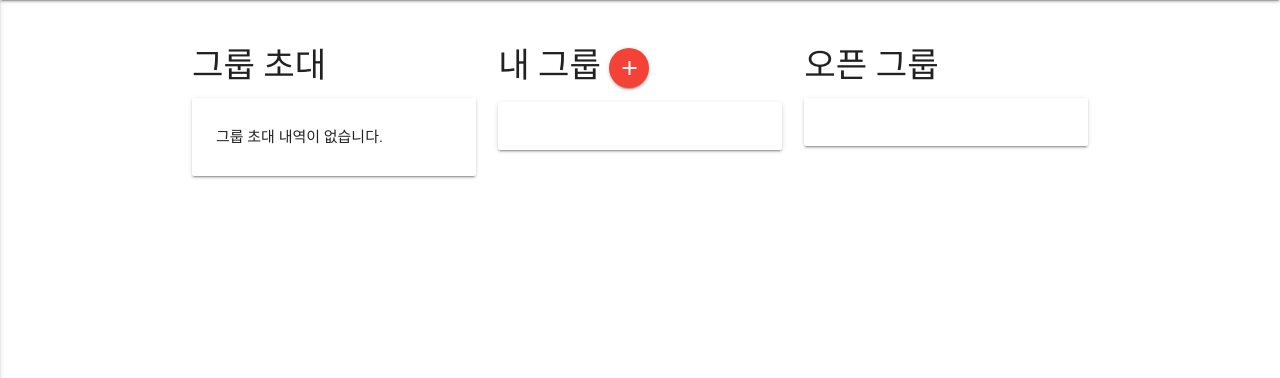
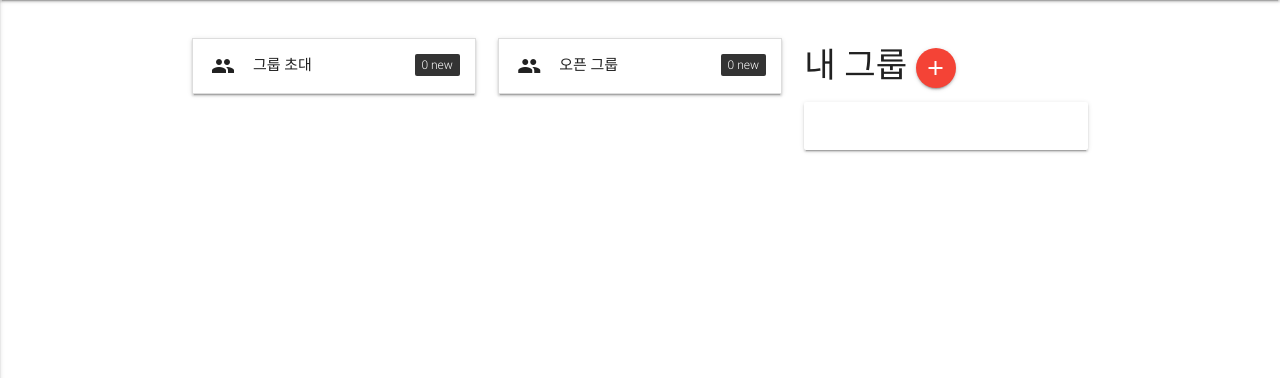
Before and after one commit to iceCreamParlor/backup_project_healthycash, a Django app: template profiles/templates/group.html in a window 1280 px wide. Shown: the part 64-442 px from the top of the page. Run offline with Django 3.2, Linux system fonts and the light colour scheme; the template is opened without the code that fills it, so the values that code supplies are empty; some libraries are stand-ins or nearby versions.

Commit message:
Improved Frontend

```diff
--- a/healthclub/templates/healthclub/healthclub_detail.html
+++ b/healthclub/templates/healthclub/healthclub_detail.html
@@ -42,6 +42,7 @@ HealthyCash
               <br><br>
               <button class="btn waves-effect waves-light">결제하기</button>
             </form>
+            <a href="{% url 'healthclub:list' %}"><button type = "button" class="btn waves-effect waves-light">이전으로</button></a>
         </div>
       </div>
     </div>
--- a/healthclub/templates/healthclub/healthclub_list.html
+++ b/healthclub/templates/healthclub/healthclub_list.html
@@ -22,7 +22,7 @@ HealthyCash
             <label for="search">검색</label>
             <span class="helper-text" data-error="wrong" data-success="right">검색하실 헬스장 이름, 지역, 상세설명을 입력하세요</span>
           </div>
-          <button type='submit' class="btn waves-effect waves-light">검색</button>
+          <button style="margin-top:30px" type='submit' class="btn waves-effect waves-light">검색</button>
         </div>
       </form>
     </div>
--- a/healthclub/templates/healthclub/qrcode_check.html
+++ b/healthclub/templates/healthclub/qrcode_check.html
@@ -19,6 +19,7 @@ HealthyCash
   alert("{{message}}");
 {%endif%}
 </script>
+
 <div class="container">
   <div class="row">
     <div class="col s12 m6">
@@ -30,6 +31,9 @@ HealthyCash
       </div>
     </div>
   </div>
+  <center>
+    <a href="{% url 'home' %}"><button type = "button" class="btn waves-effect waves-light">메인으로</button></a>
+  </center>
 </div>
 
 <script src="https://rawgit.com/sitepoint-editors/jsqrcode/master/src/qr_packed.js"></script>
--- a/profiles/templates/group.html
+++ b/profiles/templates/group.html
@@ -10,11 +10,15 @@ HealthyCash
 <div class="container">
     <div class="row" style="margin-top:30px">
          <div class="col s12 m4">
-            <h4 class="header">그룹 초대</h4>
-            <div class="card horizontal">
-              <div class="card-stacked">
-                <div class="card-content">
-                    {% if groupinvites %}
+           <ul class="collapsible" data-collapsible="accordion">
+            <li>
+              <div class="collapsible-header">
+                <i class="material-icons">group</i>
+                그룹 초대
+                <span class="new badge">{{ groupinvites | length  }}</span>
+              </div>
+              <div class="collapsible-body">
+                {% if groupinvites %}
                     {% for groupinvite in groupinvites %}
                     <p>{{ groupinvite.inviter }} 님이 {{ groupinvite.group.name }} 그룹에 초대하셨습니다.
                         <a href = "{% url 'profiles:group_invite_accept' groupinvite.id %}"><i class="material-icons">check</i></a>
@@ -24,10 +28,36 @@ HealthyCash
                     {% else %}
                     <p>그룹 초대 내역이 없습니다.</p>
                     {% endif %}
+              </div>
+            </li>
+          </ul>
+          </div>
+
+          <div class="col s12 m4">
+             <ul class="collapsible" data-collapsible="accordion">
+              <li>
+                <div class="collapsible-header">
+                  <i class="material-icons">group</i>
+                  오픈 그룹
+                  <span class="new badge">{{notgroups|length}}</span>
                 </div>
-              </div>
-            </div>
+                <div class="collapsible-body">
+                  {% if notgroups %}
+                  {% for notgroup in notgroups %}
+                  <p>
+                      <a href="/profiles/group/detail/{{notgroup.id}}">{{notgroup.name}}</a>
+                      <a style="margin-left:20px" href="/profiles/group/register/{{notgroup.id}}" class="waves-effect waves-teal btn-flat">
+                          입장하기<i class="material-icons">near_me</i>
+                      </a>
+                  </p>
+                  {% endfor %}
+                  {% endif %}
+                </div>
+              </li>
+            </ul>
+             <!--<span class="new badge" data-badge-caption="custom caption">4</span>-->
           </div>
+
           <div class="col s12 m4">
             <h4 class="header">내 그룹    <a href="/profiles/group/create/" class="btn-floating btn-small waves-effect waves-light red"><i class="material-icons">add</i></a></h4>
             <div class="card horizontal">
@@ -35,37 +65,12 @@ HealthyCash
                 <div class="card-content">
                     {% if groups %}
                     {% for group in groups %}
-                    <p><a href="/profiles/group/detail/{{group.id}}">{{group.name}}</a></p>
+                    <p><a href="/profiles/group/detail/{{group.id}}">{{group.name}}<i style="float:right" class="material-icons">near_me</i> </a></p>
                     {% endfor %}
                     {% endif %}
                 </div>
               </div>
             </div>
           </div>
-          <div class="col s12 m4">
-            <h4 class="header">오픈 그룹</h4>
-            <div class="card horizontal">
-              <div class="card-stacked">
-                <div class="card-content">
-                    {% if notgroups %}
-                        {% for notgroup in notgroups %}
-                        {% if notgroup.public %}
-                        <p>
-                            <!-- <a href="/profiles/group/detail/{{notgroup.id}}">{{notgroup.name}}</a> -->
-                            {{notgroup.name}}
-                            <a href="/profiles/group/register/{{notgroup.id}}" class="waves-effect waves-teal btn-flat">
-                                <div class="chip">
-                                    입장하기
-                                </div>
-                            </a>
-                        </p>
-                        {% endif %}
-                        {% endfor %}
-                        {% endif %}
-                    </div>
-                </div>
-              </div>
-            </div>
-          </div>
 </div>
 {% endblock content %}
--- a/profiles/templates/group_detail.html
+++ b/profiles/templates/group_detail.html
@@ -39,9 +39,11 @@ HealthyCash
             </div>
             <div class="card-action">
                 {%if request.user in group_masters%}
-                <a href="/profiles/group/update/{{groupid}}" class="waves-effect waves-light btn">그룹 설정</a>
+                <a href="/profiles/group/update/{{groupid}}" style="margin-top:10px" class="waves-effect waves-light btn">그룹 설정</a>
                 {% endif %}
-                <a href="/profiles/group/exit/{{groupid}}" class="waves-effect waves-light btn">나가기</a>
+                <a href="{% url 'profiles:group' %}"><button style="margin-top:10px" type = "button" class="btn waves-effect waves-light">이전으로</button></a>
+                <a href="/profiles/group/exit/{{groupid}}" style="margin-top:10px" class="waves-effect waves-light btn">나가기</a>
+
             </div>
           </div>
         </div>
--- a/templates/base.html
+++ b/templates/base.html
@@ -62,7 +62,7 @@
         <li><a href="/healthclub/list">헬스장 정보<i class="material-icons">face</i></a></li>
         <li><a href="/healthclub/qrcode_check">출석체크<i class="material-icons">check</i></a></li>
         <li><a href="/profiles/mypage">마이페이지<i class="material-icons">create</i></a></li>
-        <li><a href="/profiles/group">그룹<i class="material-icons">create</i></a></li>
+        <li><a href="/profiles/group">그룹<i class="material-icons">group</i></a></li>
         <li><a href="/logout">로그아웃<i class="material-icons">launch</i></a></li>
         <li><a href="/">About Us <i class="material-icons">folder_open</i></a></li>
         {% endif %}
--- a/templates/mypage.html
+++ b/templates/mypage.html
@@ -9,7 +9,8 @@ HealthyCash
 {%block content%}
 <div class="container">
     <div class="row" style="margin-top:60px">
-      <h4>마이페이지</h4>
+      <h4>마이페이지<a href="{% url 'home' %}"><button style="margin-left:30px" type = "button" class="btn waves-effect waves-light">메인으로</button></a>
+      </h4>
         <div class="col s12 m6 l6">
           <ul class="collection">
               <li class="collection-item avatar">
```
Also changed, not shown: profiles/templates/group_update.html (+1 -27 lines), profiles/views.py (+3 -6 lines), db.sqlite3.
